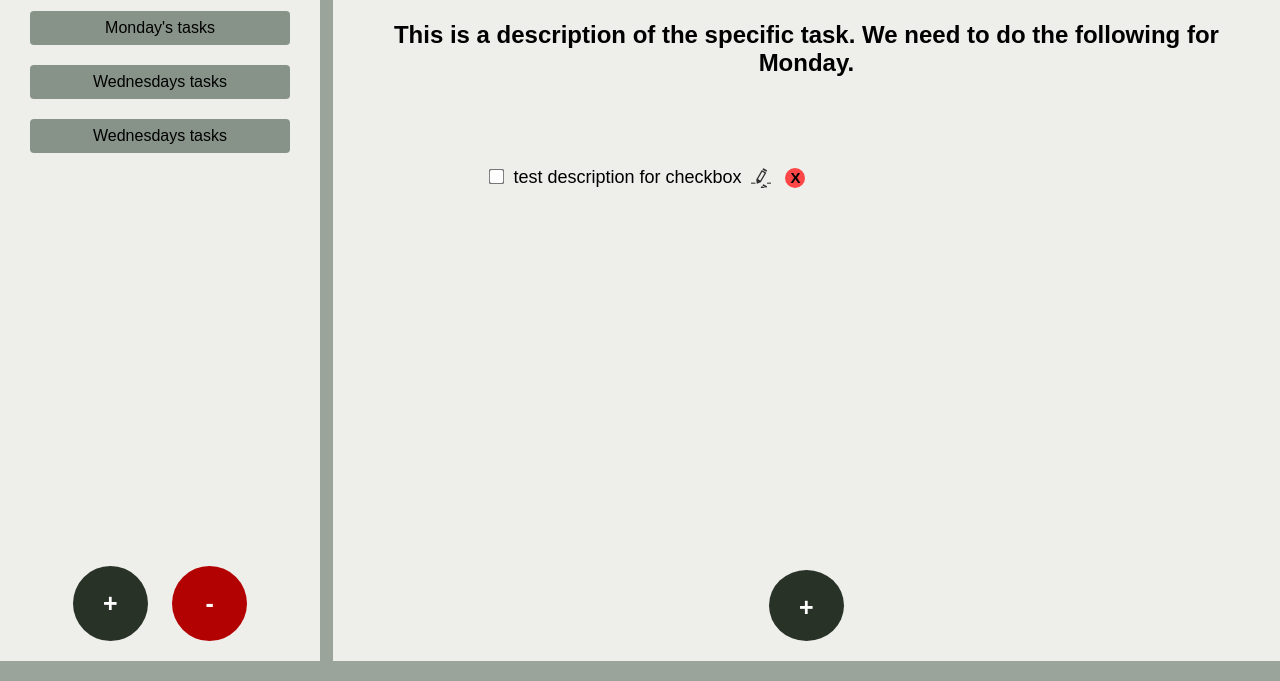
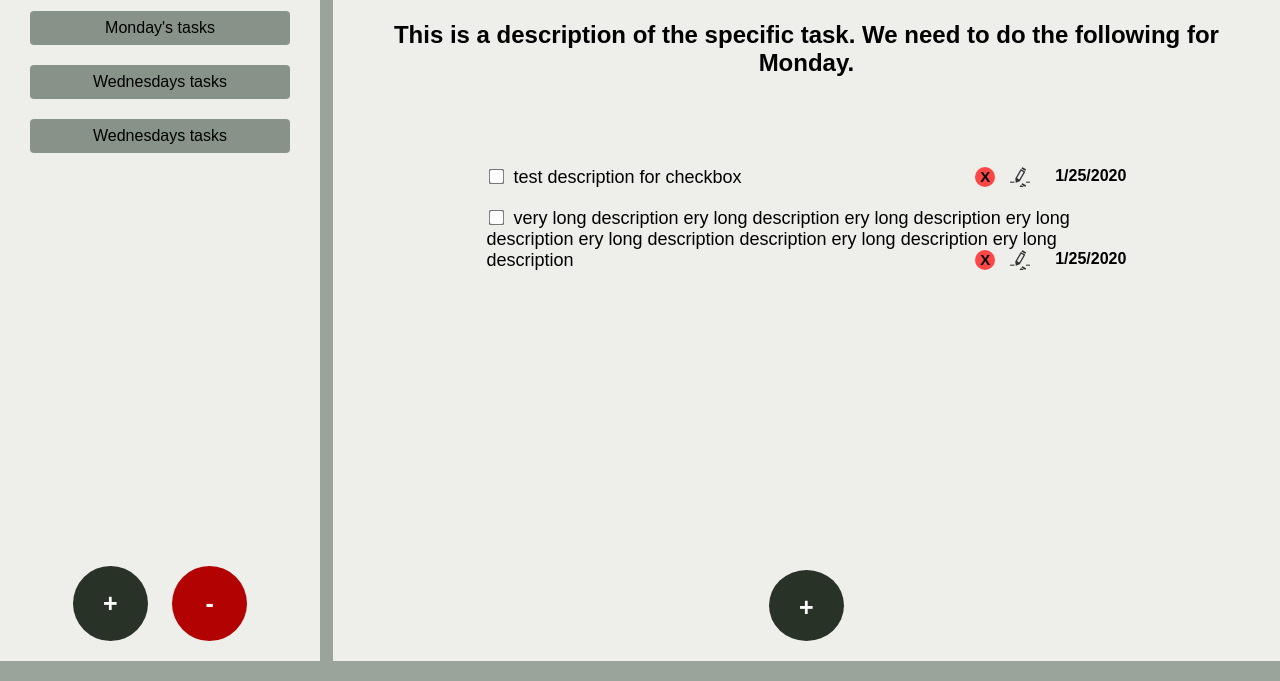
Before and after one commit to malkaysi/todo, a website built with webpack: page dist/index.html in a window 1280 px wide. Shown: the part 119-800 px from the top of the page. Built offline with Linux system fonts and the light colour scheme.

Commit message:
working on styling

```diff
--- a/src/style.css
+++ b/src/style.css
@@ -168,6 +168,7 @@ body{
     text-align: center;
     font-weight: bold;
     font-size: 15px;
+    float: right;
 }
 
 .delete:hover{
@@ -180,12 +181,20 @@ body{
     display: inline-block;
     height: 20px;
     width: 20px;
-    margin-left: 5px;
+    margin-left: 15px;
     margin-right: 5px;
     overflow: hidden;
     cursor: pointer;
     vertical-align: middle;
     text-align: center;
+    float: right;
+}
+
+.date{
+    margin-left: 20px;
+    overflow: hidden;
+    float: right;
+    font-weight: bold;
 }
 
 .edit:hover{
```
Also changed, not shown: dist/bundle.js, dist/index.html.
